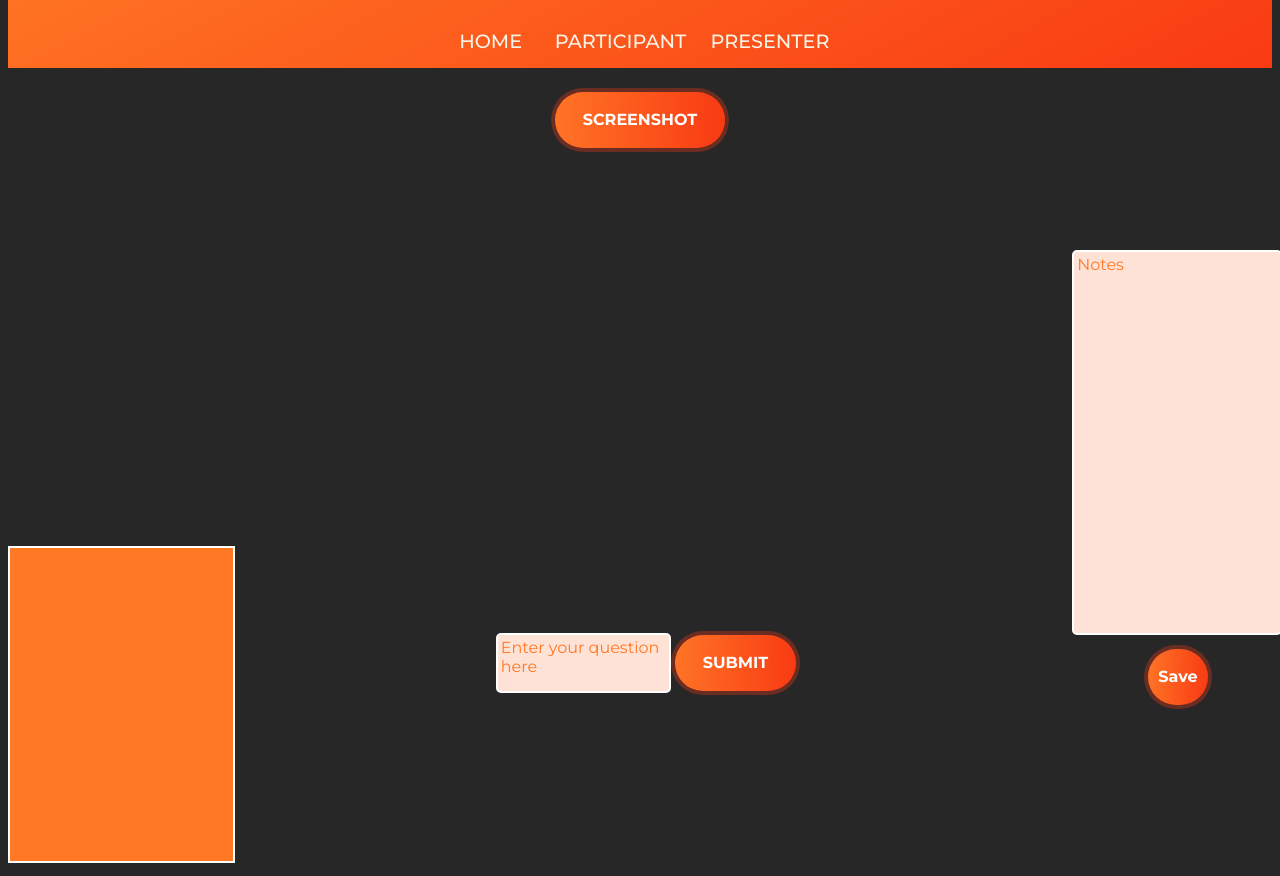
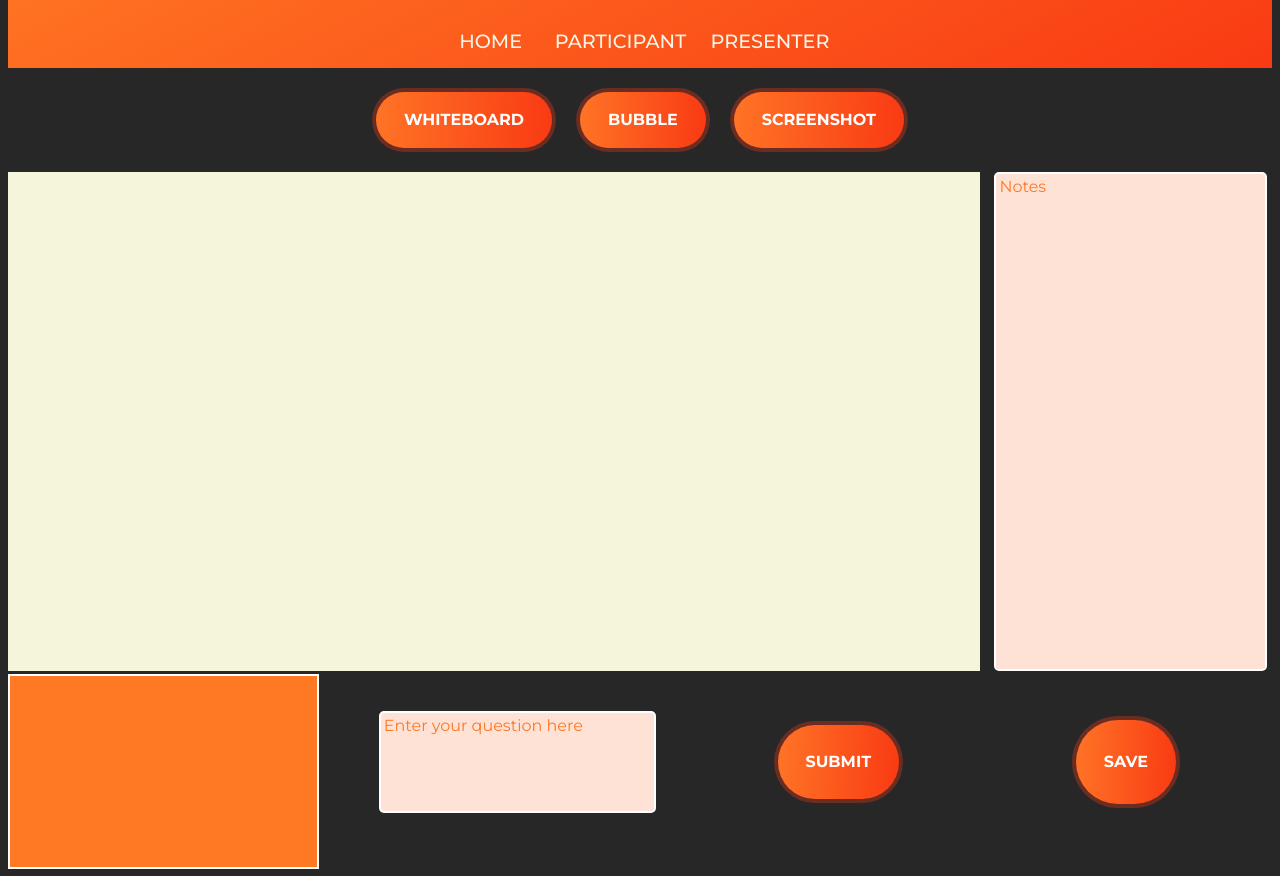
Before and after one commit to DavidLarsen1/GigaChad.Byte, a website: page public/participant.html in a window 1280 px wide. Shown: the part 76-952 px from the top of the page. Drawn offline with nearby package versions, Linux system fonts and the light colour scheme; no server answers.

Commit message:
updated participant css

```diff
--- a/public/participant.html
+++ b/public/participant.html
@@ -22,6 +22,31 @@
 
     <!-- </div> -->
     <div id="content">
+      <!-- Top Area -->
+      <div id="toolButtons">
+        <!-- the following two div where created by Sean. Feel free to adjust them as needed,
+        their names are linked to js -->
+        <div id="whiteboardButton">
+          <button id="startWhiteboardButton" class="orangeButton" role="button">WHITEBOARD</button>
+        </div>
+        <div id="bubbleButton">
+          <button id="addBubbleButton" class="orangeButton" role="button">BUBBLE</button>
+        </div>
+        <div id="screenshotButton">
+          <button id="takeScreenshotButton" class="orangeButton" role="button">SCREENSHOT</button>
+        </div>
+      </div>
+
+      <!-- Middle Area -->
+      <!-- <section id="screenshotElements"> -->
+        <div class="download-content" id="screenshotbox"></div>
+
+        <div class="download-content" id="noteContainer">
+          <textarea id="note" placeholder="Notes"></textarea>
+        </div>
+      <!-- </section> -->
+
+      <!-- Bottom Area -->
 
       <!-- here is the video of the teacher screen  -->
       <div id="clientPreview">
@@ -31,44 +56,19 @@
 
         <!-- this is where it is saved -->
         <!-- this needs style -->
-    <div id="screenshotbox"></div>
-
-
-
-
-
-
-
-
-      </div>
-      <!-- the following two div where created by Sean. Feel free to adjust them as needed,
-        their names are linked to js -->
-      <!-- <div id="whiteboardButton">
-        <button id="startWhiteboardButton" class="orangeButton" role="button">WHITEBOARD</button>
-      </div>
-      <div id="bubbleButton">
-        <button id="addBubbleButton" class="orangeButton" role="button">BUBBBLE</button>
-      </div> -->
-      <div id="screenshotButton">
-        <button id="takeScreenshotButton" class="orangeButton" role="button">SCREENSHOT</button>
-      </div><br>
-      <div id="noteContainer">
-        <textarea id="note" placeholder="Notes"></textarea>
       </div>
 
-      <!-- Bottom Area -->
       <div id="questionContainer">
         <textarea id="questionText" placeholder="Enter your question here"></textarea>
         <button class="orangeButton" id="submitButton">SUBMIT</button>
       </div>
 
       <div id="saveButton">
-        <button class="orangeButton" id="save">Save</button>
+        <button class="orangeButton" id="save">SAVE</button>
       </div>
 
     </div>
   </main>
-
 
 </body>
 
--- a/public/styles/participant.css
+++ b/public/styles/participant.css
@@ -4,47 +4,66 @@
 @import "buttons.css";
 
 #content {
-  margin: 0;
-  padding: 0;
-  -webkit-box-sizing: border-box;
-  box-sizing: border-box;
     display: grid;
-  grid-template-columns: 1fr 4fr 1fr;
-  grid-template-rows: 1fr 1fr 300px;
-  min-height: 100vh;
-
+    grid-template-columns: 1.4fr 3.2fr 1.4fr;
+    grid-template-rows: 0.5fr 4.8fr auto;
+    gap: 0px 0px;
+    grid-auto-flow: row;
+    grid-template-areas:
+        "toolButtons toolButtons toolButtons"
+        "screenshot-box screenshot-box notes"
+        "client-preview question-box save";
 }
 
 body {
     background: #272727;
     font-family: "Montserrat", sans-serif;
     height: 100%;
-  overflow: hidden;
+    /* overflow: hidden; */
 }
 
-/* Notes Section */
+/* Top Area */
+
+#toolButtons {
+    grid-area: toolButtons;
+    display: flex;
+    justify-self: center;
+    justify-content: space-between;
+    margin-top: 20px;
+    margin-bottom: 20px;
+}
+
+#whiteboardButton,
+#bubbleButton,
+#screenshotButton {
+    margin: 0 10px;
+}
+
+/* Middle Area */
+
+#screenshotbox {
+    grid-area: screenshot-box;
+    background-color: beige;
+    width: 100%;
+    height: 100%;
+}
+
 #noteContainer {
-  grid-column: 3/4;
-  grid-row: 2/3;
+    grid-area: notes;
     justify-self: center;
     border: none;
     display: flex;
     align-items: center;
-}
-
-video {
+    width: 100%;
     height: 100%;
-  width: 100%;
 }
 
 #note {
-  height: auto;
+    height: 98%;
+    width: 90%;
     overflow-y: hidden;
     margin-left: 5%;
     resize: none;
-  min-height: 150%;
-  max-height: 400px;
-  min-width: 200px;
     border-radius: 5px;
     border: 2px solid white;
     background: #ffe2d6;
@@ -53,7 +72,6 @@ video {
     font-size: 16px;
     font-weight: 400;
     padding: 3px;
-  bottom: 15%;
 }
 
 input[type="text"]::placeholder {
@@ -64,67 +82,34 @@ textarea::placeholder {
     color: #ff7824;
 }
 
-/* Screenshot Button*/
-#screenshotButton {
-  grid-column: 2/3;
-  grid-row: 1/2;
-  justify-self: center;
-  border: none;
-  margin-top: 20px;
+/* Bottom Area */
+
+#clientPreview {
+    grid-area: client-preview;
+    /* align-self: center; */
+    background-color: #ff7824;
+    margin: 3px 0px;
+    border: 2px solid white;
+    width: 95%;
+    height: 95%;
+    padding: 3%;
 }
 
 
-/* BUBBLE Button optional code written by Sean */
-/* #bubbleButton {
-  grid-column: 3/4;
-  grid-row: 1/2;
+#questionContainer {
+    grid-area: question-box;
+    display: flex;
     justify-self: center;
-  border: none;
-  margin-top: 20px;
-} */
-
-/*whiteboard Button optional code written by Sean */
-/* #whiteboardButton {
-  grid-column: 1/2;
-  grid-row: 1/2;
-  justify-self: center;
-  border: none;
-  margin-top: 20px;
-} */
-
-/* Video Preview */
-#clientPreview {
-  background-color: #ff7824;
-  border: 2px solid white;
-  grid-column: 1/2;
-  grid-row: 3/4;
-  width: 100%;
-  height: 100%;
-  padding: 3%;
-  bottom: 10%;
-  margin-bottom: 13%;
-  align-self: center;
-}
-
-/* Question Box */
-#questionContainer {
-  grid-column: 2/3;
-  grid-row: 3/4;
-  justify-self: center;
-  border: none;
-  display: flex;
-  align-items: center;
-  margin-bottom: 13%;
+    justify-content: space-between;
+    margin: 40px;
+    width: 80%;
 }
 
 #questionText {
-  height: auto;
+
+    resize: none;
     overflow-y: hidden;
-  margin-left: 5%;
-  resize: none;
-  min-height: 50px;
-  max-height: 300px;
-  width: 100%;
+    width: 50%;
     border-radius: 5px;
     border: 2px solid white;
     background: #ffe2d6;
@@ -133,39 +118,22 @@ textarea::placeholder {
     font-size: 16px;
     font-weight: 400;
     padding: 3px;
-  bottom: 15%;
 }
 
-#submit {
-  align-self: center;
-  margin-left: 10px;
-}
-
-input[type="text"]::placeholder {
-  color: #ff7824;
-}
-
-textarea::placeholder {
-  color: #ff7824;
+#submitButton {
+    margin: 10px;
 }
 
 #saveButton {
-  width: auto;
-  height: auto;
-  grid-column: 3/4;
-  grid-row: 3/4;
+    grid-area: save;
+    display: flex;
     justify-self: center;
+    justify-content: space-between;
+    margin-left: 5%;
     border: none;
-  display: flex;
-  align-items: center;
-  margin-bottom: 13%;
-}
-
-#save {
-  overflow-y: hidden;
-  width: 150%;
-  padding: 3px;
-  bottom: 10%;
+    margin: 45px;
+    /* width: 100%;
+    height: 50%; */
 }
 
 /* Chat GPT gave this code for the classes: */
```
Lines whose indentation alone changed are shown as unchanged.
